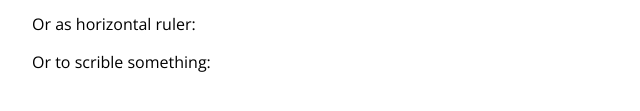
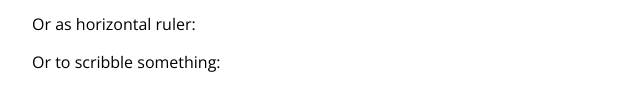
Before and after one commit to israelst/scribble, a website with bundled scripts: page index.html in a window 1280 px wide. Shown: the part 553-664 px from the top of the page, 208-848 px from the left. Built offline with nearby package versions, Linux system fonts and the light colour scheme.

```diff
--- a/index.html
+++ b/index.html
@@ -46,7 +46,7 @@
   <h2>Usage examples.</h2>
   <p>You can use it to draw a stylish bar chart:</p>
   <p>Or as horizontal ruler:</p>
-  <p>Or to scrible something:</p>
+  <p>Or to scribble something:</p>
 
 </body>
 </html>
```
